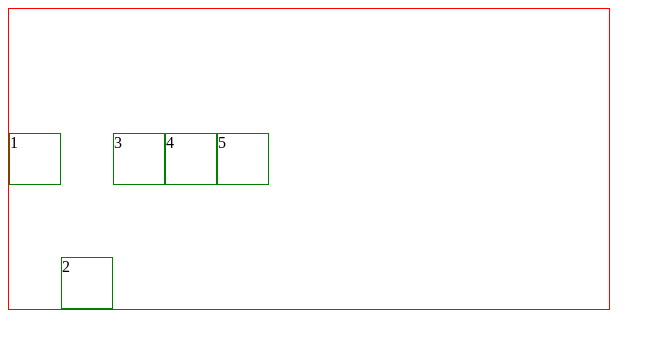
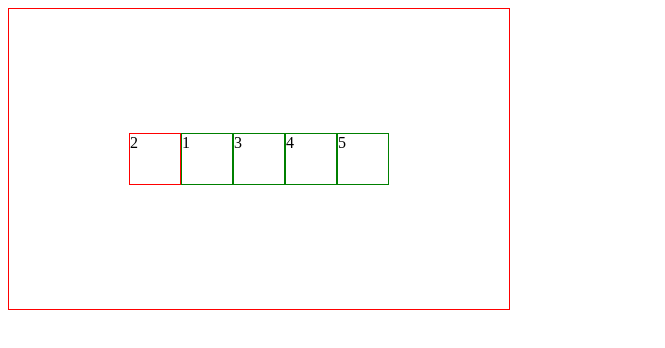
Before and after one commit to KerArSis/CSSExercises, a plain HTML site: page index.html in a window 1280 px wide. Shown: the whole page, without its empty margins (0-665 px from the left). Drawn offline with Linux system fonts and the light colour scheme.

Commit message:
task_107

```diff
--- a/index.html
+++ b/index.html
@@ -10,7 +10,7 @@
 <body>
     <div class="parent">
         <div class="child">1</div>
-        <div class="child elem">2</div>
+        <div class="elem">2</div>
         <div class="child">3</div>
         <div class="child">4</div>
         <div class="child">5</div>
--- a/style.css
+++ b/style.css
@@ -1,7 +1,9 @@
 .parent	{
 	display: flex;
+	flex-direction: row;
+	justify-content: center;
 	align-items: center;
-	width: 600px;
+	width: 500px;
 	height: 300px;
 	border: 1px solid red;
 }
@@ -9,8 +11,10 @@
 	width: 50px;
 	height: 50px;
 	border: 1px solid green;
-	align-self: center;
 }
 .elem {
-	align-self: flex-end;
+	width: 50px;
+	height: 50px;
+	order: -1;
+	border: 1px solid red;
 }
```
